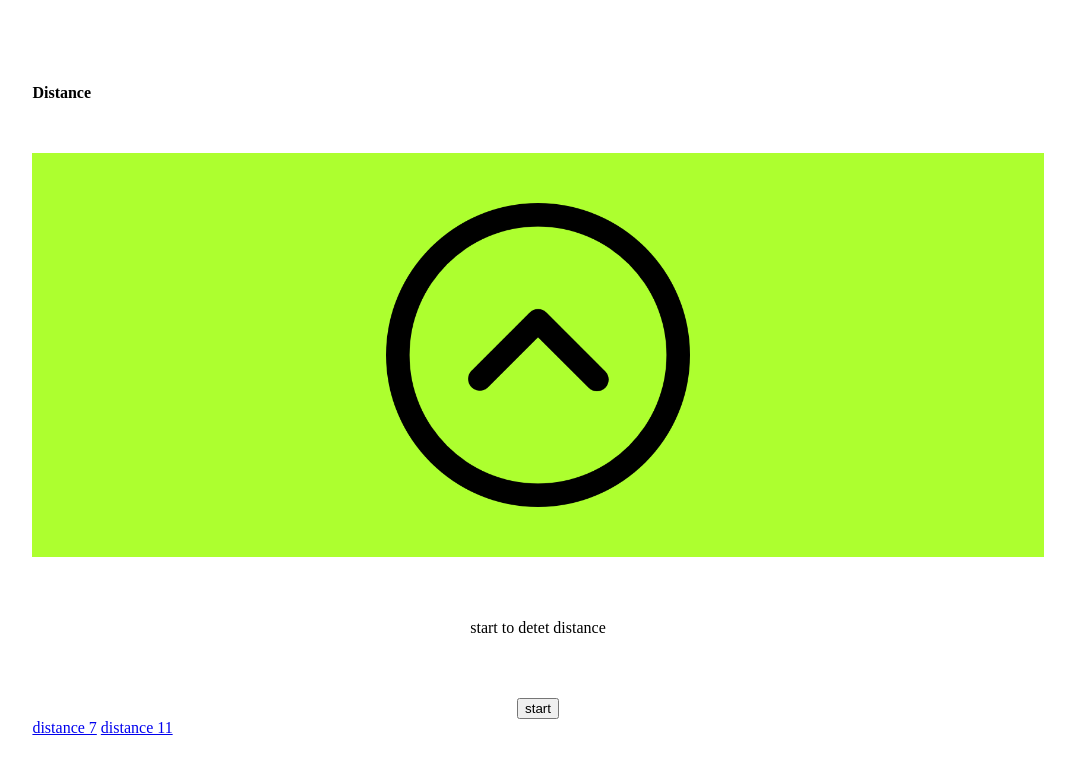
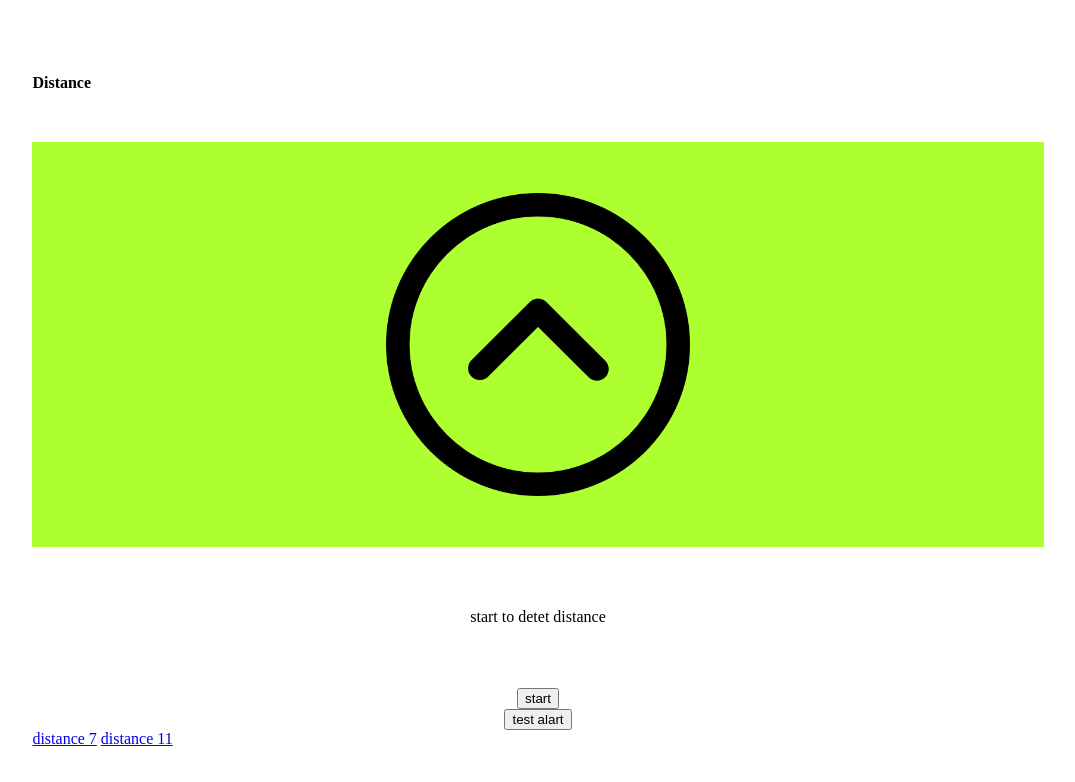
Before and after one commit to 106306046/bicycle, a plain HTML site: page y/index.html in a window 1280 px wide. Shown: the whole page, without its empty margins (102-1177 px from the left). Drawn offline with Linux system fonts and the light colour scheme.

Commit message:
add test alert
in index.html

```diff
--- a/y/index.html
+++ b/y/index.html
@@ -54,6 +54,9 @@
         </div>
         <div id="messsage'"> start to detet distance</div>
         <button class="start&stop">start</button>
+        <button onclick="
+            alert('test');
+        ">test alart </button>
         <a href="distance7/index.html">distance 7</a>
         <a href="distance11/index.html">distance 11</a>
     </div>
```
Also changed, not shown: 2 other files.
